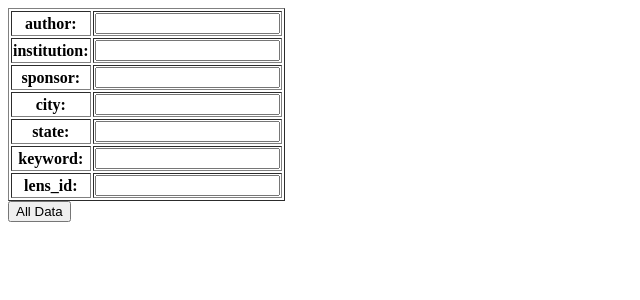
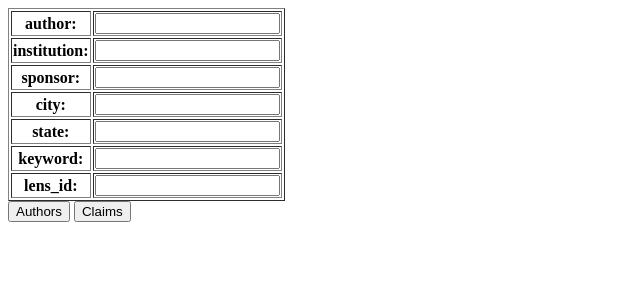
Before and after one commit to jasmine2000/ri-bio-project, a Django app: page /my_project/search_tool in a window 1280 px wide. Shown: the top 300 px of the page, without its empty margins (0-640 px from the left). Run offline with Django 3.2, Linux system fonts and the light colour scheme.

Commit message:
option to search for author analysis or claims

```diff
--- a/api_search_tool/my_project/templates/search.html
+++ b/api_search_tool/my_project/templates/search.html
@@ -3,6 +3,6 @@
     <table border="1">
         {{ form }}
     </table>
-    <button type="submit" name="all_data">All Data</button>
-    <!-- <button type="submit" name="authors">Authors</button> -->
+    <button type="submit" name="authors">Authors</button>
+    <button type="submit" name="claims">Claims</button>
 </form>
--- a/api_search_tool/my_project/views/views.py
+++ b/api_search_tool/my_project/views/views.py
@@ -38,7 +38,10 @@ def search_tool(request):
                 if entry:
                     entries[field] = entry
 
-            return publications_request(entries)
+            if 'authors' in request.POST:
+                return publications_request(entries, 'authors')
+            elif 'claims' in request.POST:
+                return publications_request(entries, 'claims')
 
     else: # show empty form
         form = SearchForm()
@@ -46,7 +49,7 @@ def search_tool(request):
     return render(request, 'search.html', {'form': form})
 
 
-def publications_request(entries):
+def publications_request(entries, analysis):
     '''Queries information from clinicaltrials.gov, lens.org, Federal NIH reporter APIs.
 
     arguments from form:
@@ -62,11 +65,16 @@ def publications_request(entries):
     lens_p_df = get_lens_p_df(entries)
     nih_df = get_nih_df(entries)
 
-    authors_df = make_author_df(ct_df, lens_s_df, lens_p_df, nih_df)
-    claims_df = make_claims_df(lens_p_df)
-    compared_df = compare_dfs(ct_df, lens_s_df, lens_p_df, nih_df)
+    database_dfs = {'clinical_trials_results': ct_df, 'lens_s_results': lens_s_df, 'lens_p_results': lens_p_df, 'nih_results': nih_df}
 
-    xlsx = create_xlsx(ct_df, lens_s_df, lens_p_df, nih_df, authors_df, claims_df, compared_df)
+    if analysis == 'authors':
+        authors_df = make_author_df(ct_df, lens_s_df, lens_p_df, nih_df)
+        database_dfs['authors'] = authors_df
+    elif analysis == 'claims':
+        claims_df = make_claims_df(lens_p_df)
+        database_dfs['authors'] = claims_df
+
+    xlsx = create_xlsx(database_dfs)
 
     filename = 'query_results.xlsx'
     response = HttpResponse(
@@ -78,7 +86,7 @@ def publications_request(entries):
     return response
 
 
-def create_xlsx(ct_df, lens_s_df, lens_p_df, nih_df, authors_df, claims_df, compared_df):
+def create_xlsx(database_dfs):
     '''Write dataframe to xlsx file.
 
     arguments:
@@ -88,13 +96,8 @@ def create_xlsx(ct_df, lens_s_df, lens_p_df, nih_df, authors_df, claims_df, comp
     xlsx = io.BytesIO()
     PandasWriter = pd.ExcelWriter(xlsx, engine='xlsxwriter')
 
-    ct_df.to_excel(PandasWriter, sheet_name='clinical_trials_results')
-    lens_s_df.to_excel(PandasWriter, sheet_name='lens_s_results')
-    lens_p_df.to_excel(PandasWriter, sheet_name='lens_p_results')
-    nih_df.to_excel(PandasWriter, sheet_name='nih_results')
-    authors_df.to_excel(PandasWriter, sheet_name='authors')
-    claims_df.to_excel(PandasWriter, sheet_name='claims')
-    compared_df.to_excel(PandasWriter, sheet_name='comparisons_all')
+    for db, df in database_dfs.items():
+        df.to_excel(PandasWriter, sheet_name=db)
 
     PandasWriter.save()
     xlsx.seek(0)
```
